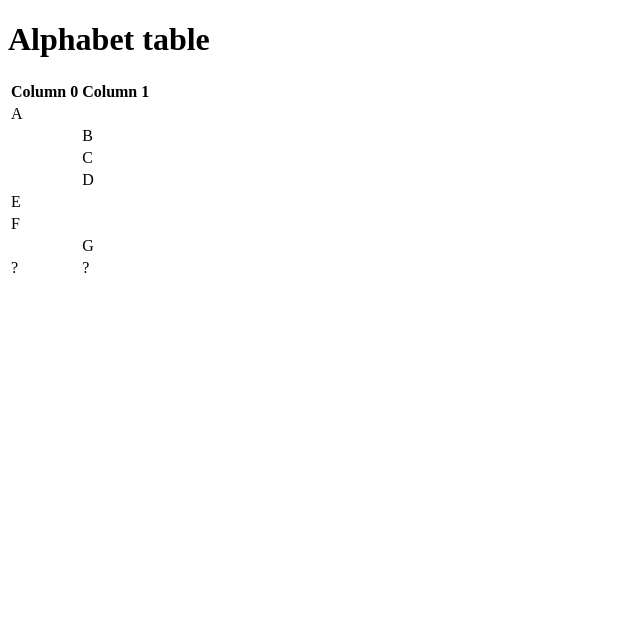
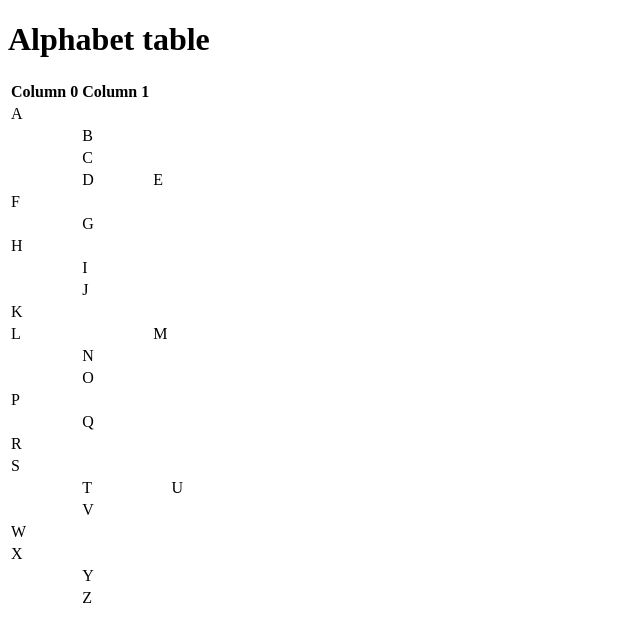
Before and after one commit to comp426-2022-fall/a01-wlan418, a website: page public/index.html in a window 1280 px wide. Shown: the whole page, without its empty margins (0-640 px from the left). Drawn offline with Linux system fonts and the light colour scheme.

Commit message:
added rows to index.html for rest of letters of alphabet

```diff
--- a/public/index.html
+++ b/public/index.html
@@ -26,8 +26,6 @@
   					</tr>
   					<tr>
     						<td></td><td>D</td>
-  					</tr>
-  					<tr>
     						<td>E</td><td></td>
   					</tr>
   					<tr>
@@ -37,7 +35,57 @@
     						<td></td><td>G</td>
   					</tr>
   					<tr>
-    						<td>?</td><td>?</td>
+    						<td>H</td><td></td>
+  					</tr>
+  					<tr>
+    						<td></td><td>I</td>
+  					</tr>
+  					<tr>
+    						<td></td><td>J</td>
+  					</tr>
+  					<tr>
+    						<td>K</td><td></td>
+  					</tr>
+  					<tr>
+    						<td>L</td><td></td>
+    						<td>M</td><td></td>
+  					</tr>
+  					<tr>
+    						<td></td><td>N</td>
+  					</tr>
+  					<tr>
+    						<td></td><td>O</td>
+  					</tr>
+  					<tr>
+    						<td>P</td><td></td>
+  					</tr>
+  					<tr>
+    						<td></td><td>Q</td>
+  					</tr>
+  					<tr>
+    						<td>R</td><td></td>
+  					</tr>
+  					<tr>
+    						<td>S</td><td></td>
+  					</tr>
+  					<tr>
+    						<td></td><td>T</td>
+    						<td></td><td>U</td>
+  					</tr>
+  					<tr>
+    						<td></td><td>V</td>
+  					</tr>
+  					<tr>
+    						<td>W</td><td></td>
+  					</tr>
+  					<tr>
+    						<td>X</td><td></td>
+  					</tr>
+  					<tr>
+    						<td></td><td>Y</td>
+  					</tr>
+  					<tr>
+    						<td></td><td>Z</td>
   					</tr>
 				</tbody>
 			</table>
```
